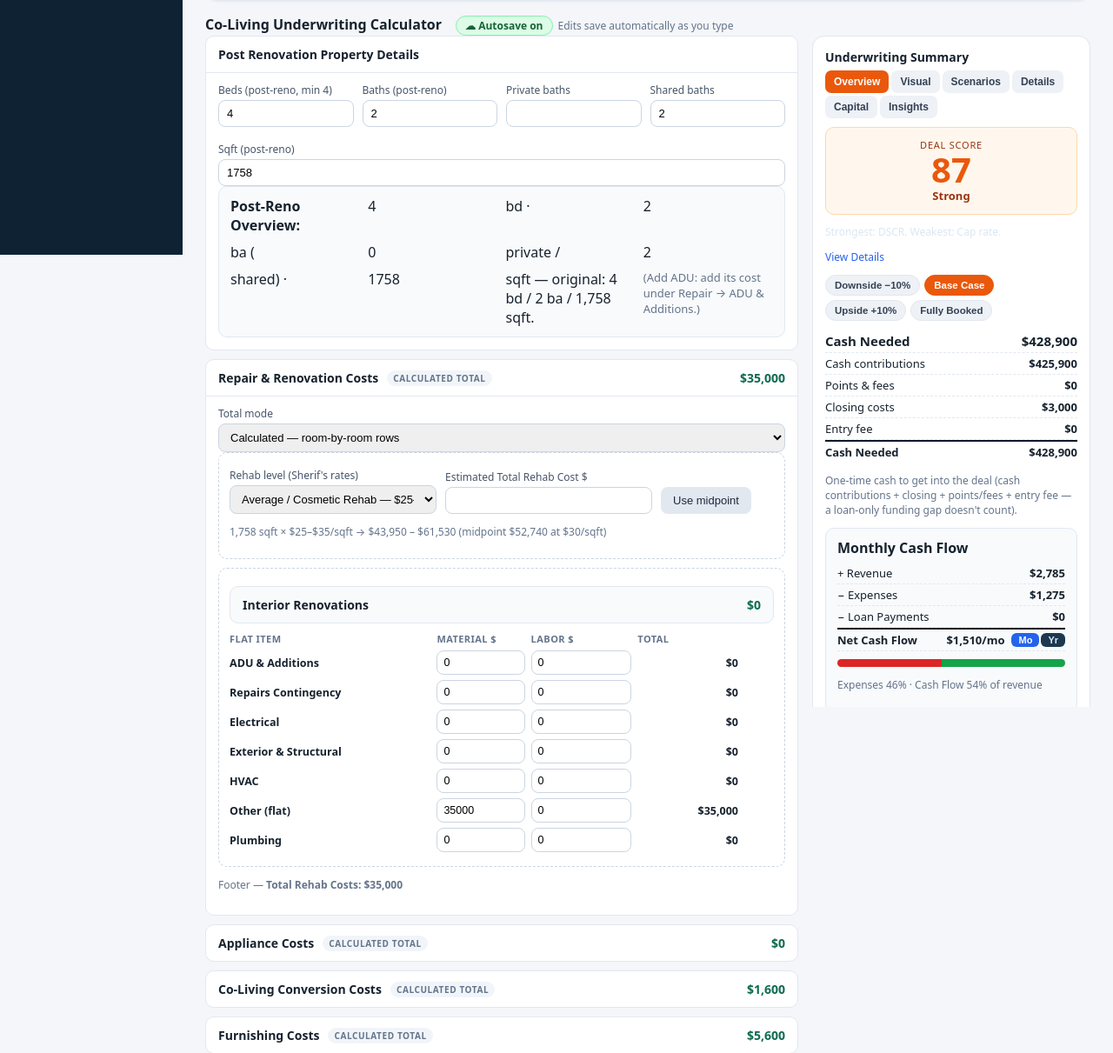
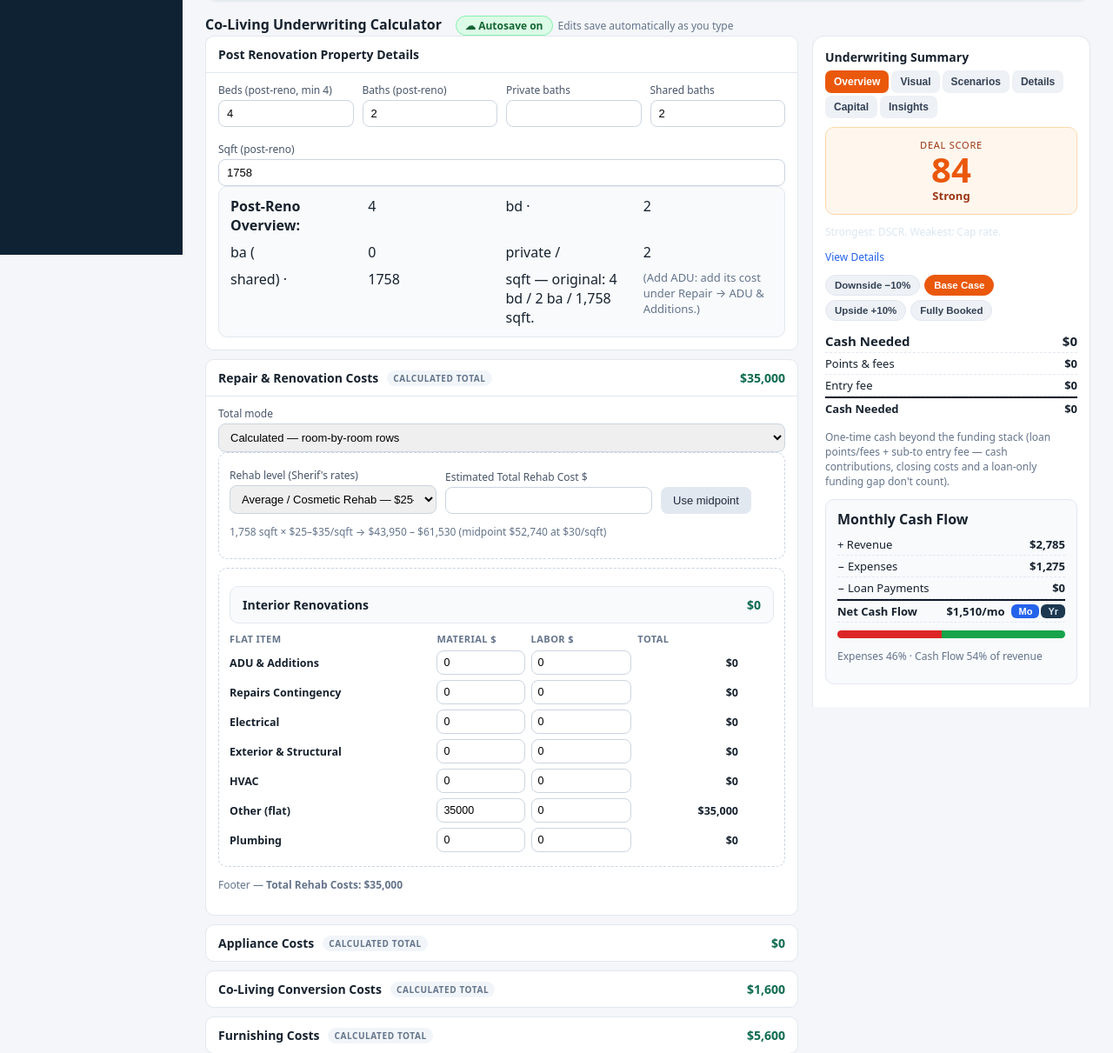
Before and after one commit to sherifmoner/property-deal-analyzer, a Flask app: page /property/1?tab=underwriting in a window 1280 px wide. Shown: the part 507-1718 px from the top of the page at 87% size. Run offline with Flask 3, Linux system fonts and the light colour scheme; data comes from the database, SQL or seed files in the repository; data that the repository does not hold is empty.

Commit message:
v29: Cash Needed / CoC definition parity (ReiSearch Pass #2) - Cash Needed = points/fees + entry fee on rentals (flip keeps published gap-inclusive fixture); one CoC definition feeds summary + score factor; gap display floors at 0; status strings Not Funded Yet / Over Funded

```diff
--- a/app.py
+++ b/app.py
@@ -909,10 +909,25 @@ def compute_underwriting(strategy, raw_inp, prop):
     # ReiSearch evidence (pass 2026-11-03): Hard Money Cash Needed $6,397 =
     # financing costs alone against a $56,445 gap, and ReiSearch's Total ROI
     # -27.7% = -$1,769 / $6,397 confirms gap-free Cash Needed on rentals.
+    # v2.9 (Pass #2, 2026-11-03 evening; supersedes the v1.6/v2.3 lines
+    # above AND the 2026-11-01 behavior spec's "moves with cash
+    # contributions" claim): ReiSearch's Cash Needed = cash costs that
+    # sit OUTSIDE Total Uses = financing costs (points + fees) + the
+    # Subject-To entry fee. Measured across 8 funding states (Total Uses
+    # $376,300 constant): Cash-only / empty / Conventional / Private /
+    # Seller / Conv+$50k-cash / Cash+Private ALL read Cash Needed $0 —
+    # contributions and gaps up to $376,300 move NOTHING; Hard Money
+    # reads exactly $6,397 = its points. cash_in below is KEPT as the
+    # separate total-cash-in figure (refi remaining_in_deal + the
+    # scenarios "Cash in" column) but no longer feeds any Cash Needed /
+    # CoC surface. Fix & Flip keeps its published fixture: cash_in
+    # (gap-inclusive) IS the flip's Cash Needed (test_fixtures_v15.py:
+    # FF Cash Needed $61,684; parity-plan-v16-v17 Senisa fixture list).
+    cash_needed = cash_in if strategy == "Fix & Flip" else points_fees + entry_fee
     if funded <= 0:
-        funding_status = "Not Funded"
+        funding_status = "Not Funded Yet"
     elif gap < -0.05 * max(uses, 1):
-        funding_status = "Over-funded"
+        funding_status = "Over Funded"
     elif gap <= 0:
         funding_status = "Fully Funded"
     else:
@@ -930,8 +945,8 @@ def compute_underwriting(strategy, raw_inp, prop):
     if uses_override:
         snap_uses = uses_override
         snap_gap = snap_uses - funded
-        if funded <= 0: snap_status = "Not Funded"
-        elif snap_gap < -0.05 * max(snap_uses, 1): snap_status = "Over-funded"
+        if funded <= 0: snap_status = "Not Funded Yet"
+        elif snap_gap < -0.05 * max(snap_uses, 1): snap_status = "Over Funded"
         elif snap_gap <= 0: snap_status = "Fully Funded"
         else: snap_status = "Partially Funded"
     else:
@@ -942,7 +957,8 @@ def compute_underwriting(strategy, raw_inp, prop):
            "furnishing": round(furnishing), "conversion": round(conversion),
            "total_project": round(total_project), "holding_cost": round(holding_total),
            "holding_months": round(h_months, 2), "uses": round(uses), "funded": round(funded),
-           "gap": round(gap), "cash_in": round(cash_in), "financing_costs": round(financing_costs),
+           "gap": round(gap), "cash_in": round(cash_in), "cash_needed": round(cash_needed),
+           "financing_costs": round(financing_costs),
            "funding_status": funding_status,
            "uses_override": round(uses_override) if uses_override else None,
            "snap_uses": round(snap_uses), "snap_gap": round(snap_gap), "snap_status": snap_status,
@@ -1110,18 +1126,20 @@ def compute_underwriting(strategy, raw_inp, prop):
     value = arv or price
     metrics = {"cf_per_room": (cf / rooms_n) if rooms_n else 0,
                "dscr": (noi / debt_service) if debt_service else (1.5 if noi > 0 else 0),
-               "coc": (cf * 12 / cash_in) if cash_in else 0,
+               "coc": (cf * 12 / cash_needed) if cash_needed else 0,
                "cap_rate": (noi * 12 / value) if value else 0,
                "breakeven": ((opex + debt_service) / (gross + other)) if (gross + other) else 1.3,
                "downside_cf": (egi * 0.9 - opex - debt_service)}
-    # v2.4 score-factor inputs (ReiSearch measured model; mirrors uw.js):
-    # DSCR is a real value or None (no debt scores 100, "No debt");
-    # Cash-on-cash is scored on the cash needed BEYOND the buyer's own cash
-    # contribution (cash_in - cash_equity = points/fees + closing + entry
-    # fee) and is "no data" — excluded — when that is $0, exactly
-    # ReiSearch's rule (Cash/Conventional/Seller excluded; HM's $6,397 scored).
+    # v2.9 score-factor inputs (mirrors uw.js): Cash-on-cash is scored on
+    # ReiSearch's Cash Needed (v2.9 definition: points/fees + entry fee
+    # only) and is "no data" — excluded from the weighted average — when
+    # that is $0 (Pass #2, 8 states). This SUPERSEDES the v2.4 reading
+    # (cash_in - cash_equity): on the shipped saved state the old score
+    # denominator was the $3,000 closing costs (CoC 603.9%) while the
+    # summary showed 4.2% on $428,900 — one definition now feeds both
+    # (Hard Money: both -27.7% on $6,397).
     metrics["dscr_val"] = (noi / debt_service) if debt_service else None
-    metrics["coc_val"] = (cf * 12 / (cash_in - cash_equity)) if (cash_in - cash_equity) > 0 else None
+    metrics["coc_val"] = (cf * 12 / cash_needed) if cash_needed > 0 else None
     metrics["downside_cf_per_room"] = (metrics["downside_cf"] / rooms_n) if rooms_n else 0
     def _scen(mult, no_vac=False):
         if no_vac and strategy == "Short Term":
@@ -1139,7 +1157,7 @@ def compute_underwriting(strategy, raw_inp, prop):
                 "net": round(e2 - opex - debt_service),
                 "dscr": round(noi_s / debt_service, 2) if debt_service else (1.5 if noi_s > 0 else 0),
                 "cap_rate_pct": round(noi_s * 12 / value * 100, 2) if value else 0,
-                "coc_pct": round((e2 - opex - debt_service) * 12 / cash_in * 100, 1) if cash_in else None}
+                "coc_pct": round((e2 - opex - debt_service) * 12 / cash_needed * 100, 1) if cash_needed else None}
     scen = {"Downside (-10%)": _scen(0.9), "Base Case (0%)": _scen(1.0), "Upside (+10%)": _scen(1.1)}
     # v1.8a: Fully Booked exists for EVERY rental strategy (it was Co-Living-only,
     # which left the chip dead on STR/MTR/LTR panels).
@@ -1172,9 +1190,9 @@ def compute_underwriting(strategy, raw_inp, prop):
                 "taxes_mo": taxes_mo, "insurance_mo": ins_mo,
                 "taxes_est": taxes_est, "insurance_est": ins_est, "noi_mo": round(noi),
                 "cashflow_mo": round(cf), "cf_per_room": round(metrics["cf_per_room"]),
-                "cash_per_room": round(cash_in / rooms_n) if rooms_n else None,
+                "cash_per_room": round(cash_needed / rooms_n) if rooms_n else None,
                 "dscr": round(metrics["dscr"], 2) if debt_service else None,   # v2.1: N/A when there is no debt
-                "coc_pct": round(metrics["coc"] * 100, 1) if cash_in else None,
+                "coc_pct": round(metrics["coc"] * 100, 1) if cash_needed else None,
                 "cap_rate_pct": round(metrics["cap_rate"] * 100, 2),
                 "breakeven_pct": round(metrics["breakeven"] * 100, 1),
                 "payback_yrs": round(1 / metrics["coc"], 1) if metrics["coc"] > 0 else None,
@@ -1182,7 +1200,7 @@ def compute_underwriting(strategy, raw_inp, prop):
                 "refi_proceeds": refi_gross, "remaining_in_deal": round(max(0, cash_in - refi_net)),
                 "paydown_y1": round(paydown_y1), "cashflow_y1": round(cf * 12),
                 "total_return_y1": round(cf * 12 + paydown_y1),
-                "total_roi_y1": round((cf * 12 + paydown_y1) / cash_in * 100, 1) if cash_in else None,
+                "total_roi_y1": round((cf * 12 + paydown_y1) / cash_needed * 100, 1) if cash_needed else None,
                 "score": sc["score"], "label": sc["label"], "score_parts": sc["parts"],
                 "score_factors": sc["factors"],
                 "penalties": sc["penalties"], "flags": flags, "insight": insight,
--- a/static/uw.js
+++ b/static/uw.js
@@ -316,7 +316,20 @@
        Fix & Flip keeps the gap. (The v2.1 "gap for every strategy" rule is
        superseded by this measured evidence; mirrors app.py.) */
     var cashIn = cashEquity + pointsFees + closing + entryFee + (strat === "Fix & Flip" ? Math.max(gap, 0) : 0);
-    var fundingStatus = funded <= 0 ? "Not Funded" : (gap < -0.05 * Math.max(uses, 1) ? "Over-funded" : (gap <= 0 ? "Fully Funded" : "Partially Funded"));
+    /* v2.9 (Pass #2, 2026-11-03 evening; supersedes the block above AND
+       the 2026-11-01 behavior spec's "moves with cash contributions"
+       claim): Cash Needed = cash costs OUTSIDE Total Uses = financing
+       costs (points + fees) + Subject-To entry fee. Measured across 8
+       funding states: Cash-only / empty / Conventional / Private /
+       Seller / Conv+$50k-cash / Cash+Private all read $0 — contributions
+       and gaps move NOTHING; Hard Money reads exactly $6,397 = points.
+       cashIn stays as the total-cash-in figure (refi remaining_in_deal,
+       scenarios "Cash in" column, flip ROI) but feeds no Cash Needed /
+       CoC surface. Fix & Flip keeps its published fixture: cashIn
+       (gap-inclusive) IS the flip's Cash Needed (fixtures v15: $61,684).
+       Mirrors app.py. */
+    var cashNeeded = strat === "Fix & Flip" ? cashIn : pointsFees + entryFee;
+    var fundingStatus = funded <= 0 ? "Not Funded Yet" : (gap < -0.05 * Math.max(uses, 1) ? "Over Funded" : (gap <= 0 ? "Fully Funded" : "Partially Funded"));
     /* v2.8 (A10, evening pass 2026-11-03): Override Total Uses — while set,
        the Funding Snapshot's Total Uses / Gap / status read the OVERRIDE;
        Cash Needed, debt service and everything else keep the REAL uses
@@ -325,12 +338,12 @@
     var snapUses = uses, snapGap = gap, snapStatus = fundingStatus;
     if (usesOverride) {
       snapUses = usesOverride; snapGap = snapUses - funded;
-      snapStatus = funded <= 0 ? "Not Funded" : (snapGap < -0.05 * Math.max(snapUses, 1) ? "Over-funded" : (snapGap <= 0 ? "Fully Funded" : "Partially Funded"));
+      snapStatus = funded <= 0 ? "Not Funded Yet" : (snapGap < -0.05 * Math.max(snapUses, 1) ? "Over Funded" : (snapGap <= 0 ? "Fully Funded" : "Partially Funded"));
     }
     var out = { strategy: strat, arv: arv, purchase_price: price, rehab: rehab, rehab_calc: rehabCalc,
       rehab_mode: rehabMode, appliances: appliances, furnishing: furnishing, conversion: conversion,
       total_project: totalProject, holding_cost: holdingTotal, uses: uses, funded: funded, gap: gap,
-      cash_in: cashIn, financing_costs: financingCosts, funding_status: fundingStatus,
+      cash_in: cashIn, cash_needed: cashNeeded, financing_costs: financingCosts, funding_status: fundingStatus,
       uses_override: usesOverride || null, snap_uses: snapUses, snap_gap: snapGap, snap_status: snapStatus,
       debt_service_mo: debtService, entry_fee: entryFee,
       cash_contrib: cashEquity, points_fees: pointsFees, closing_costs: closing,
@@ -458,18 +471,20 @@
     var value = arv || price;
     var metrics = { cf_per_room: roomsN ? cf / roomsN : 0,
       dscr: debtService ? noi / debtService : (noi > 0 ? 1.5 : 0),
-      coc: cashIn ? cf * 12 / cashIn : 0,
+      coc: cashNeeded ? cf * 12 / cashNeeded : 0,
       cap_rate: value ? noi * 12 / value : 0,
       breakeven: (gross + other) ? (opex + debtService) / (gross + other) : 1.3,
       downside_cf: egi * 0.9 - opex - debtService };
-    /* v2.4 score-factor inputs (ReiSearch measured model): DSCR is a real
-       value or null (no debt scores 100, displayed "No debt"); Cash-on-cash
-       is scored on the cash needed BEYOND the buyer's own cash contribution
-       (cashIn - cashEquity = points/fees + closing + entry fee) and is
-       "no data" — excluded — when that is $0, exactly ReiSearch's rule
-       (Cash/Conventional/Seller excluded; Hard Money's $6,397 scored). */
+    /* v2.9 score-factor inputs (mirrors app.py): Cash-on-cash is scored
+       on ReiSearch's Cash Needed (v2.9: points/fees + entry fee only)
+       and is "no data" — excluded from the weighted average — when that
+       is $0 (Pass #2, 8 states). SUPERSEDES the v2.4 reading
+       (cashIn - cashEquity): on the shipped saved state the old score
+       denominator was the $3,000 closing costs (CoC 603.9%) while the
+       summary showed 4.2% on $428,900 — one definition feeds both now
+       (Hard Money: both -27.7% on $6,397). */
     metrics.dscr_val = debtService ? metrics.dscr : null;
-    metrics.coc_val = (cashIn - cashEquity) > 0 ? cf * 12 / (cashIn - cashEquity) : null;
+    metrics.coc_val = cashNeeded > 0 ? cf * 12 / cashNeeded : null;
     metrics.downside_cf_per_room = roomsN ? metrics.downside_cf / roomsN : 0;
     function scenR(mult, noVac) {
       var e2;
@@ -480,7 +495,7 @@
       return { revenue: e2, expenses: opex, loan: debtService, net: e2 - opex - debtService,
         dscr: debtService ? noiS / debtService : (noiS > 0 ? 1.5 : 0),
         cap_rate_pct: value ? noiS * 12 / value * 100 : 0,
-        coc_pct: cashIn ? (e2 - opex - debtService) * 12 / cashIn * 100 : null };
+        coc_pct: cashNeeded ? (e2 - opex - debtService) * 12 / cashNeeded * 100 : null };
     }
     var scen2 = { "Downside (-10%)": scenR(0.9), "Base Case (0%)": scenR(1.0), "Upside (+10%)": scenR(1.1) };
     scen2["Fully Booked (0% vacancy)"] = scenR(1.0, true);
@@ -509,16 +524,16 @@
     out.egi_mo = egi; out.opex_mo = opex; out.opex_cats = opexCats; out.taxes_mo = taxesMo; out.insurance_mo = insMo;
     out.taxes_est = taxesEst; out.insurance_est = insEst;
     out.noi_mo = noi; out.cashflow_mo = cf; out.cf_per_room = metrics.cf_per_room;
-    out.cash_per_room = roomsN ? cashIn / roomsN : null;
+    out.cash_per_room = roomsN ? cashNeeded / roomsN : null;
     out.dscr = debtService ? Math.round(metrics.dscr * 100) / 100 : null; /* v2.1: N/A with no debt */
-    out.coc_pct = cashIn ? metrics.coc * 100 : null; out.cap_rate_pct = metrics.cap_rate * 100;
+    out.coc_pct = cashNeeded ? metrics.coc * 100 : null; out.cap_rate_pct = metrics.cap_rate * 100;
     out.breakeven_pct = metrics.breakeven * 100;
     out.payback_yrs = metrics.coc > 0 ? Math.round(10 / metrics.coc) / 10 : null;
     out.scenarios = scen2; out.rooms = roomsN;
     out.refi_proceeds = refiGross; out.remaining_in_deal = Math.max(0, cashIn - refiNet);
     out.paydown_y1 = paydownY1; out.cashflow_y1 = cf * 12;
     out.total_return_y1 = cf * 12 + paydownY1;
-    out.total_roi_y1 = cashIn ? (cf * 12 + paydownY1) / cashIn * 100 : null;
+    out.total_roi_y1 = cashNeeded ? (cf * 12 + paydownY1) / cashNeeded * 100 : null;
     out.score = sc.score; out.label = sc.label; out.score_parts = sc.parts; out.score_factors = sc.factors;
     out.penalties = sc.penalties; out.flags = flags;
     out.insight = insightFromFactors(sc.factors);
@@ -915,7 +930,11 @@
       egi_wk: M((r.egi_mo || 0) * 12 / 52), amenity_total: M(r.amenity_mo || 0), amenity_wk: M((r.amenity_mo || 0) * 12 / 52),
       funding_status: r.snap_status || r.funding_status || "",
       uses: M(r.snap_uses !== undefined && r.snap_uses !== null ? r.snap_uses : r.uses),
-      gap: M(r.snap_gap !== undefined && r.snap_gap !== null ? r.snap_gap : r.gap),
+      /* v2.9 (Pass #2): the DISPLAYED Remaining Funding Gap floors at $0
+         when over-funded (ReiSearch State 7: $677,340 added vs $376,300
+         uses, gap shown $0). The raw r.gap stays signed — the funding
+         snapshot's gapalert and the flip cash breakdown use the real gap. */
+      gap: M(Math.max(0, r.snap_gap !== undefined && r.snap_gap !== null ? r.snap_gap : r.gap)),
       score_insight: r.insight || "",
       payback_full: r.payback_yrs ? (r.payback_yrs + " yrs") : "—",
       cf_bar_legend: (function () {
@@ -944,7 +963,7 @@
       if (elm.tagName === "INPUT") elm.value = txt; else elm.textContent = txt;
       if (key === "funding_status") {
         var fst = r.snap_status || r.funding_status;
-        elm.className = "fbadge " + (fst === "Fully Funded" ? "full" : (fst === "Over-funded" ? "over" : (fst === "Partially Funded" ? "part" : "none")));
+        elm.className = "fbadge " + (fst === "Fully Funded" ? "full" : (fst === "Over Funded" ? "over" : (fst === "Partially Funded" ? "part" : "none")));
       }
     });
     /* Month/Year summary panels (ReiSearch side panels) */
@@ -1164,16 +1183,25 @@
     /* v1.7: Cash Needed ALWAYS shows its derivation — every component line,
        $0 lines included (a loan-only state must read "$0" WITH the math visible,
        not as a bare unexplained number). Rendered into the Funding Snapshot
-       (data-breakdown="cash") and the sidebar Overview (data-breakdown="cashside"). */
+       (data-breakdown="cash") and the sidebar Overview (data-breakdown="cashside").
+       v2.9: the RENTAL lines are ReiSearch's measured components only —
+       points/fees + entry fee (Pass #2: contributions and closing costs are
+       NOT part of Cash Needed; they still show in the snapshot's own rows).
+       Fix & Flip keeps its gap-inclusive lines (published fixture). */
     var cashLines = [];
-    if (strat === "Fix & Flip" && r.gap > 0) cashLines.push(["Funding gap (cash at closing)", r.gap]);
-    cashLines.push(["Cash contributions", N(r.cash_contrib)]);
-    cashLines.push(["Points & fees", N(r.points_fees)]);
-    cashLines.push(["Closing costs", N(r.closing_costs)]);
-    cashLines.push(["Entry fee", N(r.entry_fee)]);
+    if (strat === "Fix & Flip") {
+      if (r.gap > 0) cashLines.push(["Funding gap (cash at closing)", r.gap]);
+      cashLines.push(["Cash contributions", N(r.cash_contrib)]);
+      cashLines.push(["Points & fees", N(r.points_fees)]);
+      cashLines.push(["Closing costs", N(r.closing_costs)]);
+      cashLines.push(["Entry fee", N(r.entry_fee)]);
+    } else {
+      cashLines.push(["Points & fees", N(r.points_fees)]);
+      cashLines.push(["Entry fee", N(r.entry_fee)]);
+    }
     var cashRowsHtml = cashLines.map(function (x) {
       return '<div class="srow"><span>' + x[0] + '</span><b>' + M(x[1]) + '</b></div>';
-    }).join("") + '<div class="srow tot"><span>Cash Needed</span><b>' + M(r.cash_in) + '</b></div>';
+    }).join("") + '<div class="srow tot"><span>Cash Needed</span><b>' + M(r.cash_needed) + '</b></div>';
     var cbd = panel.querySelector('[data-breakdown="cash"]');
     if (cbd) cbd.innerHTML = '<h4 class="det-h">Cash Needed — breakdown</h4>' + cashRowsHtml;
     var csb = panel.querySelector('[data-breakdown="cashside"]');
@@ -1200,7 +1228,7 @@
         R("Purchase Price", M(r.purchase_price)); R("Rehab", M(r.rehab));
         R("Holding Costs", M(r.holding_cost)); R("Financing (closing, points, interest)", M(r.financing_total || 0)); R("All-in Cost", M(r.all_in));
         H("Cash & Capital");
-        R("Total Uses", M(r.uses)); R("Funding Added", M(r.funded)); R("Cash Needed", M(r.cash_in));
+        R("Total Uses", M(r.uses)); R("Funding Added", M(r.funded)); R("Cash Needed", M(r.cash_needed));
         H("Return Metrics");
         R("Net Profit", M(r.profit)); R("ROI", PC(r.roi)); R("Annualized ROI", PC(r.annualized_roi));
         R("Profit Margin", PC(r.margin_pct)); R("70% Rule Max Offer", M(r.rule70_mao));
@@ -1214,7 +1242,7 @@
         H("Loan Payments");
         R("Loan Payments", M(r.debt_service_mo));
         H("Cash & Capital");
-        R("Total Uses", M(r.uses)); R("Funding Added", M(r.funded)); R("Cash Needed", M(r.cash_in));
+        R("Total Uses", M(r.uses)); R("Funding Added", M(r.funded)); R("Cash Needed", M(r.cash_needed));
         H("Return Metrics");
         R("Net Cash Flow", M(r.cashflow_mo) + "/mo"); R("Cash-on-Cash", PC(r.coc_pct));
         R("DSCR", (r.dscr === null || r.dscr === undefined) ? "N/A" : (Math.round(r.dscr * 100) / 100).toFixed(2));
--- a/templates/underwriting.html
+++ b/templates/underwriting.html
@@ -233,7 +233,7 @@
 <button type="button" class="btn sm sec" onclick="return uwClearFunding(this)">Clear all</button>
 <p class="small muted">You can combine multiple funding sources to match the deal.</p>
 </div>
-<div class="sumcard snapcard"><h4>Funding Snapshot <span class="fbadge" data-out="funding_status">Not Funded</span></h4>
+<div class="sumcard snapcard"><h4>Funding Snapshot <span class="fbadge" data-out="funding_status">Not Funded Yet</span></h4>
 <div class="srow"><span>Total Uses (purchase + renovation + holding)</span><b data-out="uses">$0</b> <button type="button" class="uses-pencil" data-uses-edit title="Override total uses" onclick="return uwUsesEdit(this)">✎</button></div>
 {# v2.8 (A10, evening pass 2026-11-03): Override Total Uses — pencil opens the
    editor (prefilled with the current value); while overridden, the snapshot's
@@ -249,7 +249,7 @@
 <div class="srow"><span>Funding Added</span><b data-out="funded">$0</b></div>
 <div class="srow"><span>Remaining Funding Gap</span><b data-out="gap">$0</b></div>
 <div class="srow"><span>Cash Contributions</span><b data-out="cash_contrib">$0</b></div>
-<div class="srow"><span>Cash Needed</span><b data-out="cash_in">$0</b></div>
+<div class="srow"><span>Cash Needed</span><b data-out="cash_needed">$0</b></div>
 <div class="srow"><span>Monthly Debt Service</span><b data-out="debt_service_mo">$0</b></div>
 <div class="srow tot"><span>Estimated Financing Costs</span><b data-out="financing_costs">$0</b></div>
 <div data-breakdown="debt"></div><div data-breakdown="cash"></div></div>
@@ -327,7 +327,7 @@
 <div class="card uwbottom">
 <h3>Underwriting Summary</h3>
 <div class="hcards">
-<div class="hcard"><span>Cash Needed</span><b data-out="cash_in">$0</b><small data-out="cash_per_room"></small></div>
+<div class="hcard"><span>Cash Needed</span><b data-out="cash_needed">$0</b><small data-out="cash_per_room"></small></div>
 <div class="hcard"><span>Net Cash Flow / Mo</span><b data-out="cashflow_mo">$0</b><small data-out="cf_per_room"></small></div>
 <div class="hcard"><span>Cash-on-Cash</span><b data-out="coc_pct">—</b><small data-out="payback"></small></div>
 <div class="hcard"><span>DSCR</span><b data-out="dscr">—</b><small>&nbsp;</small></div>
@@ -385,9 +385,9 @@
 <p class="small insight" data-out="score_insight"></p>
 <p class="small"><a href="#" onclick="return uwGoDetails(this)">View Details</a></p>
 <div class="chips"><button type="button" data-scenchip="Downside (-10%)" onclick="return uwScenChip(this)">Downside −10%</button><button type="button" class="on" data-scenchip="Base Case (0%)" onclick="return uwScenChip(this)">Base Case</button><button type="button" data-scenchip="Upside (+10%)" onclick="return uwScenChip(this)">Upside +10%</button><button type="button" data-scenchip="Fully Booked (0% vacancy)" onclick="return uwScenChip(this)">Fully Booked</button></div>
-<div class="srow big"><span>Cash Needed</span><b data-out="cash_in">$0</b></div>
+<div class="srow big"><span>Cash Needed</span><b data-out="cash_needed">$0</b></div>
 <div data-breakdown="cashside"></div>
-<p class="small muted">One-time cash to get into the deal (cash contributions + closing + points/fees + entry fee — a loan-only funding gap doesn't count).</p>
+<p class="small muted">One-time cash beyond the funding stack (loan points/fees + sub-to entry fee — cash contributions, closing costs and a loan-only funding gap don't count).</p>
 <div class="cfbox"><h4>Monthly Cash Flow</h4>
 <div class="srow"><span>+ Revenue</span><b data-scen="rev">$0</b></div>
 <div class="srow"><span>− Expenses</span><b data-scen="exp">$0</b></div>
@@ -409,7 +409,7 @@
 <div class="srow"><span>Net Profit</span><b data-out="profit_full">$0</b></div>
 <div class="srow"><span>Sale Price</span><b data-out="sale_price_out">$0</b></div>
 <div class="srow"><span>All-in Cost</span><b data-out="all_in">$0</b></div>
-<div class="srow"><span>Cash Needed</span><b data-out="cash_in">$0</b></div>
+<div class="srow"><span>Cash Needed</span><b data-out="cash_needed">$0</b></div>
 <div data-breakdown="cashside"></div>
 <div class="srow"><span>ROI</span><b data-out="roi">—</b></div>
 <div class="srow"><span>Annualized ROI</span><b data-out="annualized_roi">—</b></div>
@@ -443,7 +443,7 @@
 <div class="srow"><span>Refinance Proceeds</span><b data-out="refi_proceeds">$0</b></div>
 <div class="srow"><span>Remaining in Deal</span><b data-out="remaining_in_deal">$0</b></div>
 <div class="srow"><span>Net Cash Flow</span><b><span data-out="cashflow_mo">$0</span>/mo</b></div>
-<div class="srow"><span>Cash Needed</span><b data-out="cash_in">$0</b></div>
+<div class="srow"><span>Cash Needed</span><b data-out="cash_needed">$0</b></div>
 <div class="srow"><span>Cash-on-Cash</span><b data-out="coc_pct">—</b></div>
 <div class="srow"><span>DSCR</span><b data-out="dscr">—</b></div>
 <div class="srow"><span>Cap Rate</span><b data-out="cap_rate_pct">—</b></div>
@@ -451,7 +451,7 @@
 {% else %}
 <div class="srow"><span>Total Project Cost</span><b data-out="total_project">$0</b></div>
 <div class="srow"><span>Total Uses (incl. holding)</span><b data-out="uses">$0</b></div>
-<div class="srow"><span>Cash Needed</span><b data-out="cash_in">$0</b></div>
+<div class="srow"><span>Cash Needed</span><b data-out="cash_needed">$0</b></div>
 <div class="srow"><span>Net Sale Proceeds</span><b data-out="net_proceeds">$0</b></div>
 <div class="srow"><span>Net Profit</span><b data-out="profit">$0</b></div>
 <div class="srow"><span>ROI</span><b data-out="roi">—</b></div>
@@ -465,7 +465,7 @@
 {# v2.3 (P2a, ReiSearch pass 2026-11-03): the sparse sidebar for Short/Mid/Long
    Term carries ONLY these three rows + the Loan Amortization block below —
    no score/NCF/DSCR/Cap rows and no scenario chips in this panel. #}
-<div class="srow"><span>Cash Outlay</span><b data-out="cash_in">$0</b></div>
+<div class="srow"><span>Cash Outlay</span><b data-out="cash_needed">$0</b></div>
 <div class="srow"><span>Income</span><b data-out="egi_mo">$0</b></div>
 <div class="srow"><span>Expenses</span><b data-out="expenses_total">$0</b></div>
 </div>
```
